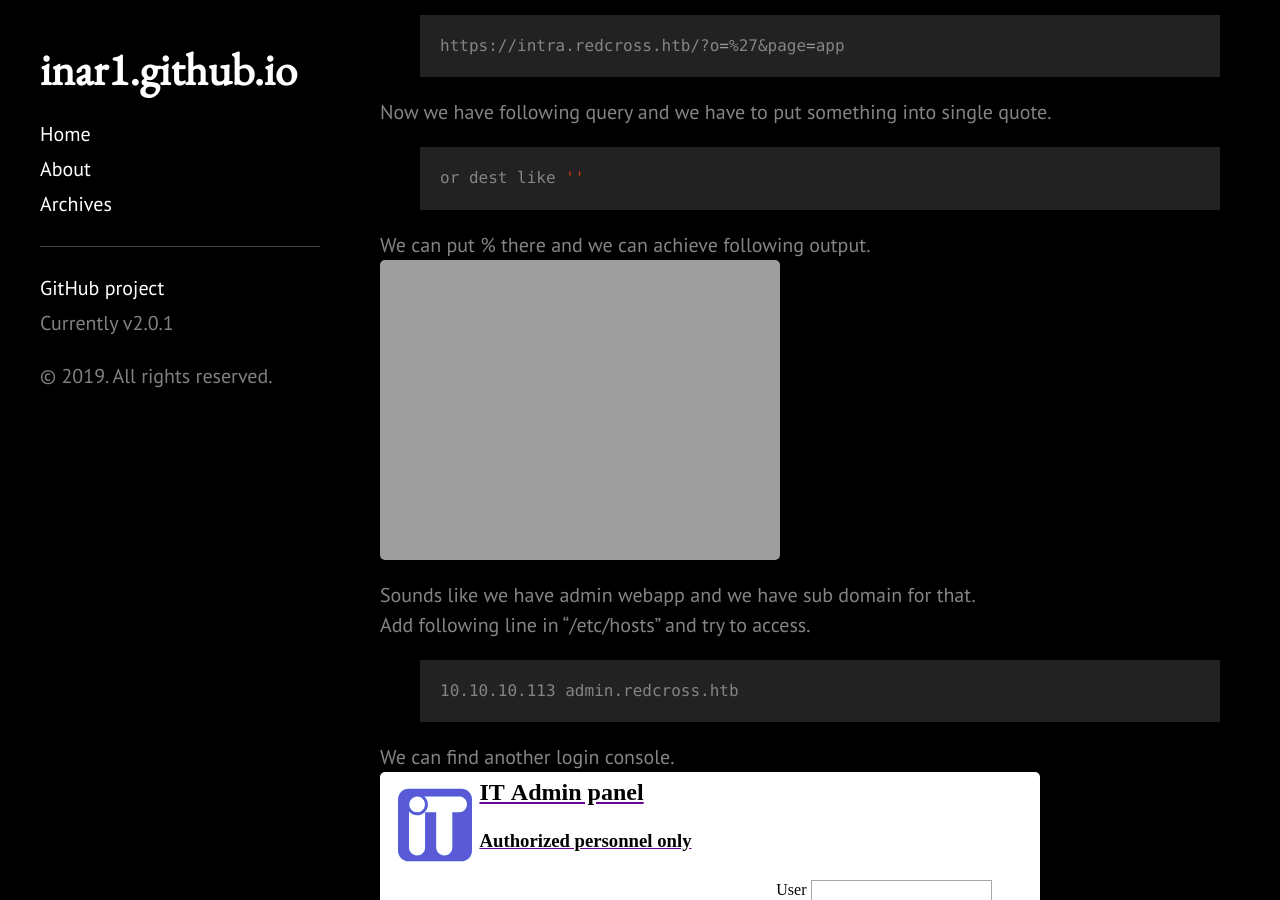
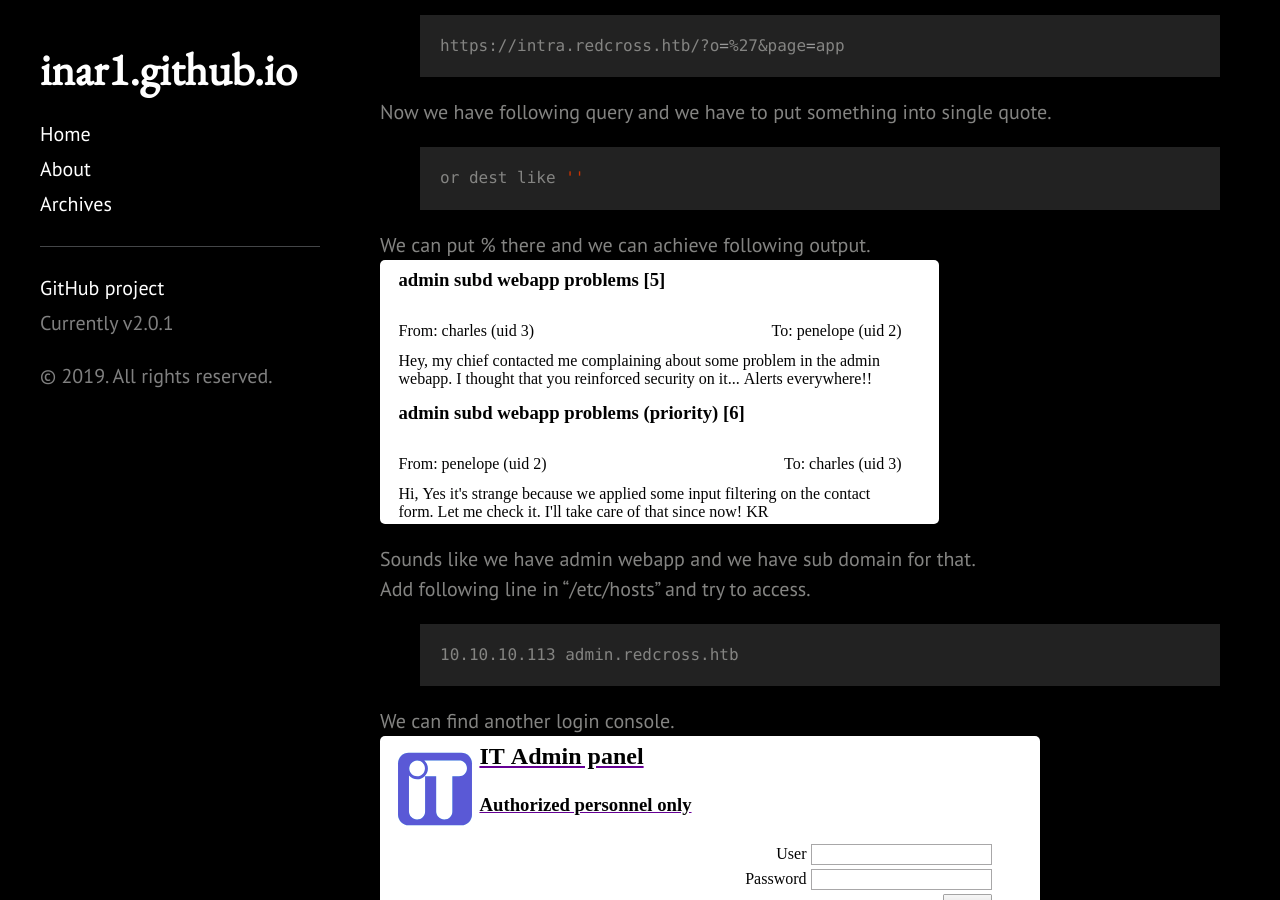
Before and after one commit to 1n4r1/1n4r1.github.io, a Jekyll site: the page built from _posts/2019-04-14-Hackthebox-RedCross-Writeup.md, in a window 1280 px wide and 900 px high, scrolled down 5487 px. Built offline with Jekyll 4.4.1, drawn with Linux system fonts in a browser that asks for light colours.

Commit message:
modify wrong image tag

```diff
--- a/_posts/2019-04-14-Hackthebox-RedCross-Writeup.md
+++ b/_posts/2019-04-14-Hackthebox-RedCross-Writeup.md
@@ -140,7 +140,7 @@ or dest like ''
 {% endhighlight %}
 
 We can put % there and we can achieve following output.
-![placeholder](https://inar1.github.io/public/images/2019-04-14/2019-04-14-22-23-51.png)
+![placeholder](https://inar1.github.io/public/images/2019-04-14/2019-04-13-22-23-51.png)
 
 Sounds like we have admin webapp and we have sub domain for that.<br>
 Add following line in "/etc/hosts" and try to access.
```
